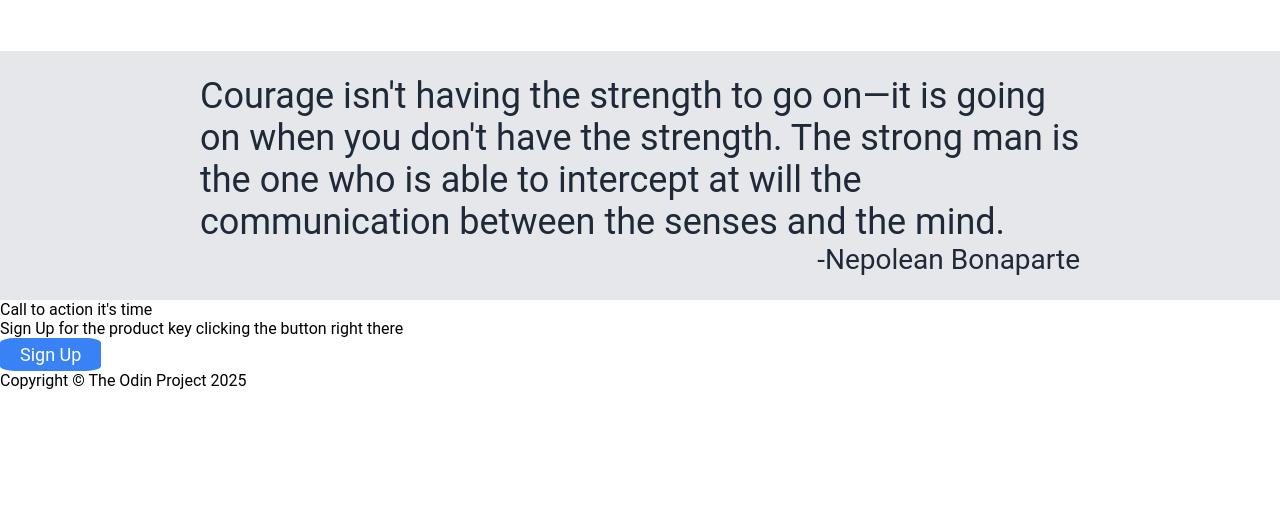
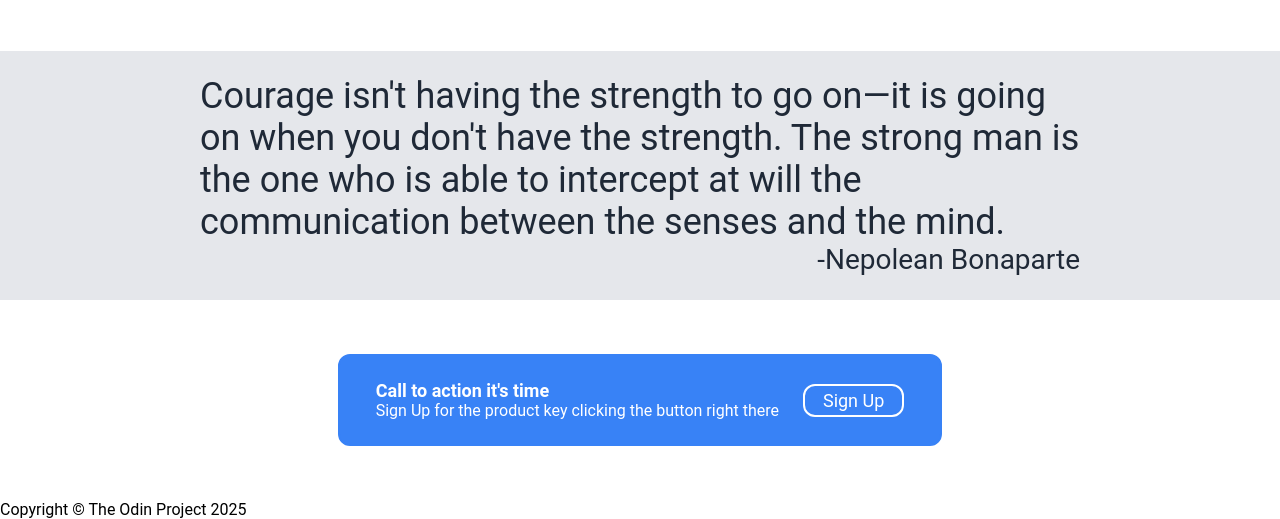
Before and after one commit to Jaspreet-Singh-gill/project-webpage, a plain HTML site: page index.html in a window 1280 px wide. Shown: the part 697-1216 px from the top of the page. Before the commit the page ends 1087 px from the top, so only its background shows below. Drawn offline with Linux system fonts and the light colour scheme.

Commit message:
call to action added

```diff
--- a/index.html
+++ b/index.html
@@ -105,17 +105,21 @@
             -Nepolean Bonaparte
         </div>
     </div>
-
+    <div class ="message-container">
     <div class ="message">
-        <div>
+        <div class ="message-text">
+        <div style="font-size: 18px; font-weight: bold;">
             Call to action it's time
         </div>
         <div>
             Sign Up for the product key clicking the button right there
         </div>
-        <button>
+
+        </div>
+        <button style="border:2px solid white; border-radius: 12px;">
             Sign Up
         </button>
+    </div>
     </div>
 
 
--- a/style.css
+++ b/style.css
@@ -146,3 +146,23 @@ button{
     font-size: 28px;
     align-self: flex-end;
 }
+
+.message-container{
+    height: 200px;
+    display: flex;
+    justify-content: center;
+    align-items: center;
+}
+
+.message{
+    background-color: #3882F6;
+    border:2px solid #3882F6;
+    color:white;
+    border-radius: 12px;
+    display: flex;
+    justify-content: space-between;
+    align-items: center;
+    gap: 24px;
+    padding:24px 36px;
+
+}
```
